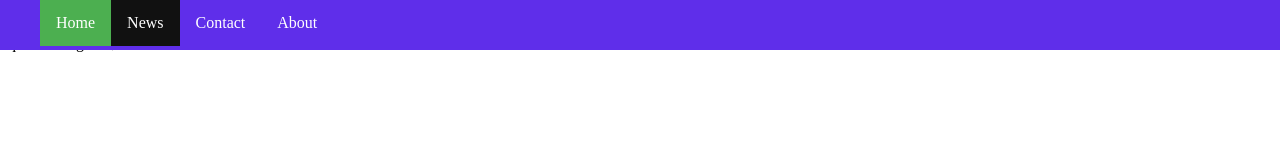
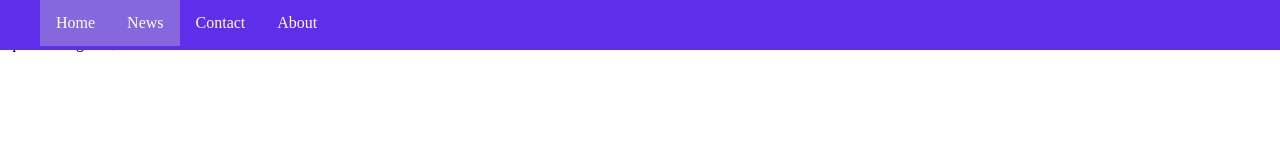
Before and after one commit to XanderJB/Maxim_Site, a plain HTML site: page index.html in a window 1280 px wide. In both pictures the pointer is over the link "News". Shown: the top 160 px of the page. Drawn offline with Linux system fonts and the light colour scheme.

Commit message:
modified style.css

```diff
--- a/style.css
+++ b/style.css
@@ -23,9 +23,17 @@ li a {
 }
 
 li a:hover:not(.active) {
-    background-color: #111;
+    background-color: #9c87d8a4;
 }
 
 .active {
-    background-color: #4CAF50;
+    background-color: #9c87d8a4;
 }
+
+/* a {
+    font-family: Helvetica Neue;
+    font-style: normal;
+    font-weight: 500;
+    font-size: 15px;
+    line-height: 18px;
+} */
```
